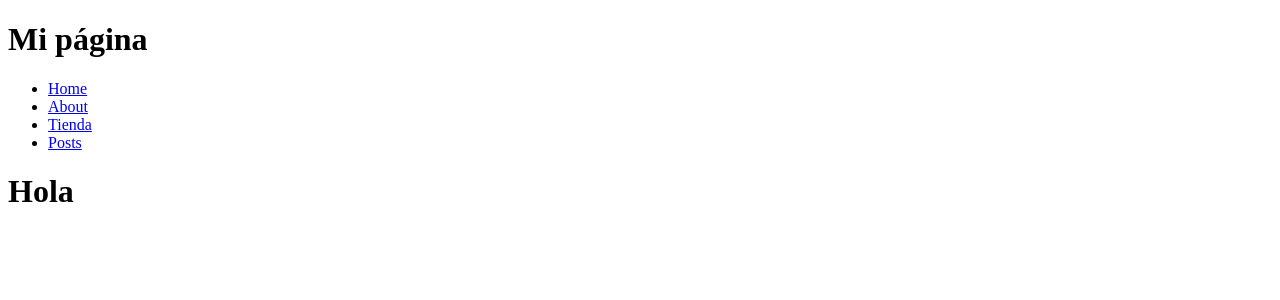
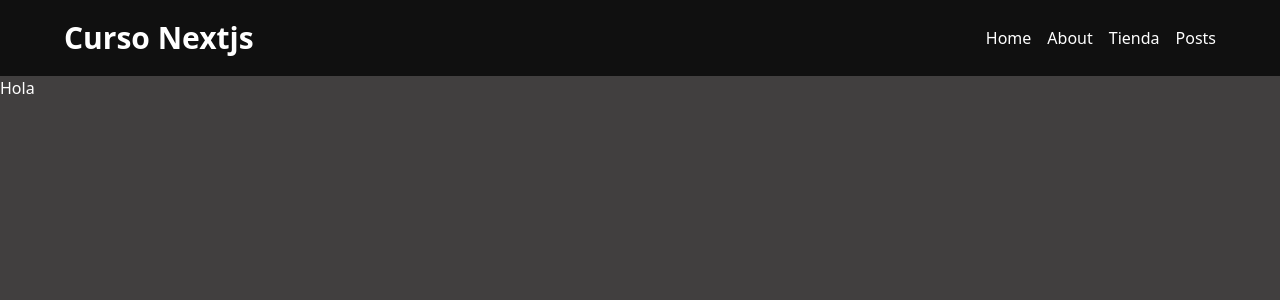
Before and after one commit to collajuan/nextproject, a Next.js app: page / in a window 1280 px wide. Shown: the top 300 px of the page. Built offline with nearby package versions, Linux system fonts and the light colour scheme.

Commit message:
tailwind

```diff
--- /dev/null
+++ b/app/globals.css
@@ -0,0 +1,8 @@
+@tailwind base;
+@tailwind components;
+@tailwind utilities;
+
+body {
+    background-color: rgb(65, 63, 63);
+    color: white;
+}
--- a/app/layout.js
+++ b/app/layout.js
@@ -1,11 +1,11 @@
 import Navbar from "../components/Navbar";
-
+import './globals.css'
 
 export default function RootLayout({ children }) {
     return (
         <html lang="en">
             <body>
-                <h1>Mi página</h1>
+
                 <Navbar />
                 {children}
             </body>
--- /dev/null
+++ b/app/posts/Posts.css
@@ -0,0 +1,7 @@
+.grid {
+    display: grid;
+    grid-template-columns: repeat(3, 1fr);
+    grid-gap: 1rem;
+    margin: 1rem 0;
+    padding: 4rem;
+}
--- a/app/posts/page.jsx
+++ b/app/posts/page.jsx
@@ -1,17 +1,18 @@
 import PostCard from "@/components/PostCard";
+import './Posts.css'
 
 async function loadPosts() {
   const res = await fetch("https://jsonplaceholder.typicode.com/posts");
   const data = await res.json();
 
-    await new Promise((resolve) => setTimeout(resolve,3000))
+    // await new Promise((resolve) => setTimeout(resolve,3000))
 
   return data;
 }
 
 export default async function PostPages() {
   const posts = await loadPosts();
-  return <div>
+  return <div className='grid'>
     {
         posts.map(post => (
             <PostCard post={post} key={post.id}/>
--- /dev/null
+++ b/components/Navbar.css
@@ -0,0 +1,16 @@
+.navbar {
+    background: #101010 ;
+    display: flex;
+    justify-content: space-between;
+    padding: 0 4rem;
+    align-items: center;
+}
+
+.navbar ul {
+    display: flex;
+    gap: 1rem;
+}
+
+.navbar ul li {
+    list-style: none;
+}
--- a/components/Navbar.jsx
+++ b/components/Navbar.jsx
@@ -1,8 +1,13 @@
 import Link from "next/link";
+import './Navbar.css'
 
 export default function Navbar() {
   return (
-    <nav>
+    <nav className='navbar py-5' >
+      <Link href='/' >
+      <h1 className='text-3xl font-bold' >Curso Nextjs</h1>
+
+      </Link>
       <ul>
         <li>
           <Link href="/">Home</Link>
--- a/components/PostCard.jsx
+++ b/components/PostCard.jsx
@@ -4,11 +4,11 @@ import Link from "next/link";
 
 export default function PostCard({ post }) {
   return (
-    <div>
-      <h3>
+    <div className='bg-gray-950 py-10'>
+      <h3 className='text-xl font-bold mb-4' >
         <Link href={`/posts/${post.id}`}>{post.id} - {post.title}</Link>
       </h3>
-      <p>{post.body}</p>
+      <p className='text-slate-300'>{post.body}</p>
       <button onClick={() => alert(`click ${post.id}`)}>click</button>
     </div>
   );
--- /dev/null
+++ b/postcss.config.js
@@ -0,0 +1,6 @@
+module.exports = {
+  plugins: {
+    tailwindcss: {},
+    autoprefixer: {},
+  },
+}
--- /dev/null
+++ b/tailwind.config.js
@@ -0,0 +1,15 @@
+/** @type {import('tailwindcss').Config} */
+module.exports = {
+  content: [
+    "./app/**/*.{js,ts,jsx,tsx,mdx}",
+    "./pages/**/*.{js,ts,jsx,tsx,mdx}",
+    "./components/**/*.{js,ts,jsx,tsx,mdx}",
+
+    // Or if using `src` directory:
+    "./src/**/*.{js,ts,jsx,tsx,mdx}",
+  ],
+  theme: {
+    extend: {},
+  },
+  plugins: [],
+}
```
Also changed, not shown: package.json (+6 -3 lines), 1 other file (tests, documents, lock files or other folders).
